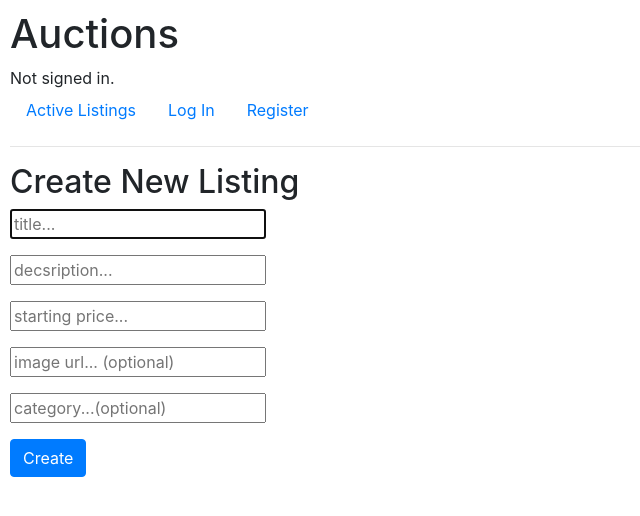
After one commit to vuca1/Commerce_cs50w, a Django app: page /create_listing in a window 1280 px wide. The commit adds this page. Shown: the top 516 px of the page, without its empty margins (0-640 px from the left). Run offline with Django 3.2, Linux system fonts and the light colour scheme; some libraries are stand-ins or nearby versions.

Commit message:
Implement auction listing feature: add models, views, and templates for creating and displaying auction listings

```diff
--- /dev/null
+++ b/auctions/templates/auctions/create_listing.html
@@ -0,0 +1,29 @@
+{% extends "auctions/layout.html" %}
+
+{% block body %}
+
+    <h2>Create New Listing</h2>
+
+    {% if message %}
+        <div>{{ message }}</div>
+    {% endif %}
+
+    <form action="{% url ''}">
+        <div class="form-group">
+            <input type="text" name="title" placeholder="title..." autofocus required>
+        </div>
+        <div class="form-group">
+            <input type="text" name="description" placeholder="decsription..." required>
+        </div>
+        <div class="form-group">
+            <input type="text" name="price" placeholder="starting price..." required>
+        </div>
+        <div class="form-group">
+            <input type="url" name="image_url" placeholder="image url... (optional)" >
+        </div>
+        <div class="form-group">
+            <input type="url" name="category" placeholder="category...(optional)" >
+        </div>
+        <input class="btn btn-primary" type="submit" value="Create">
+    </form>
+{% endblock %}
--- a/auctions/templates/auctions/layout.html
+++ b/auctions/templates/auctions/layout.html
@@ -24,6 +24,9 @@
                 <li class="nav-item">
                     <a class="nav-link" href="{% url 'logout' %}">Log Out</a>
                 </li>
+                <li class="nav-item">
+                    <a class="nav-link" href="{% url 'create_listing' %}">Create New Listing</a>
+                </li>
             {% else %}
                 <li class="nav-item">
                     <a class="nav-link" href="{% url 'login' %}">Log In</a>
--- a/auctions/urls.py
+++ b/auctions/urls.py
@@ -6,5 +6,6 @@ urlpatterns = [
     path("", views.index, name="index"),
     path("login", views.login_view, name="login"),
     path("logout", views.logout_view, name="logout"),
-    path("register", views.register, name="register")
+    path("register", views.register, name="register"),
+    path("create_listing", views.create_listing, name="create_listing")
 ]
--- a/auctions/views.py
+++ b/auctions/views.py
@@ -4,11 +4,13 @@ from django.http import HttpResponse, HttpResponseRedirect
 from django.shortcuts import render
 from django.urls import reverse
 
-from .models import User
+from .models import User, AuctionListing, Bid, Category, Comment
 
 
 def index(request):
-    return render(request, "auctions/index.html")
+    return render(request, "auctions/index.html", {
+        "listings": AuctionListing.objects.all()
+    })
 
 
 def login_view(request):
@@ -61,3 +63,19 @@ def register(request):
         return HttpResponseRedirect(reverse("index"))
     else:
         return render(request, "auctions/register.html")
+
+
+def create_listing(request):
+    if request.method == "POST":
+        title = request.POST["title"]
+        description = request.POST["description"]
+        initial_price = request.POST["price"]
+        image_url = request.POST["image_url"]
+        category = request.POST["category"]
+
+        new_listing = AuctionListing(title=title, description=description, initial_price=initial_price, image_url=image_url, category=category)
+        new_listing.save()
+
+    # TODO - finish writing data to db
+
+    return render(request, "auctions/create_listing.html")
```
Also changed, not shown: auctions/models.py (+22 -4 lines), auctions/templates/auctions/index.html (+7 -1 lines), auctions/migrations/0002_category_auctionlisting_bid_comment.py (added), db.sqlite3.
